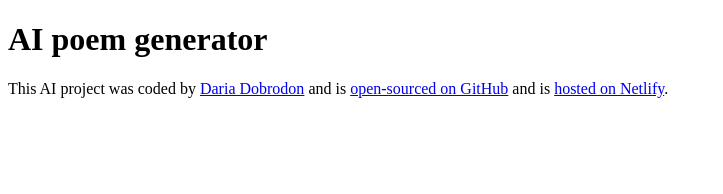
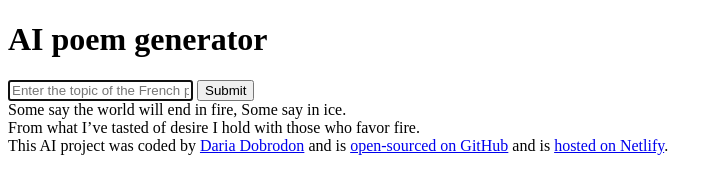
Before and after one commit to DashaDashaD/Poem-generator-AI, a plain HTML site: page index.html in a window 1280 px wide. Shown: the whole page, without its empty margins (0-723 px from the left). Drawn offline with Linux system fonts and the light colour scheme.

Commit message:
addes basic HTML structure

```diff
--- a/index.html
+++ b/index.html
@@ -8,6 +8,26 @@
 </head>
 <body>
  <h1>AI poem generator</h1>
+
+   <main>
+      <form>
+        <input
+          type="text"
+          placeholder="Enter the topic of the French poem"
+          autofocus
+          required
+          autocomplete="off"
+        />
+        <input type="submit" />
+      </form>
+      <div>
+      Some say the world will end in fire,
+      Some say in ice.
+        <br />
+        From what I’ve tasted of desire
+        I hold with those who favor fire.
+      </div>
+    </main>
 
  <footer>
       This AI project was coded by
```
